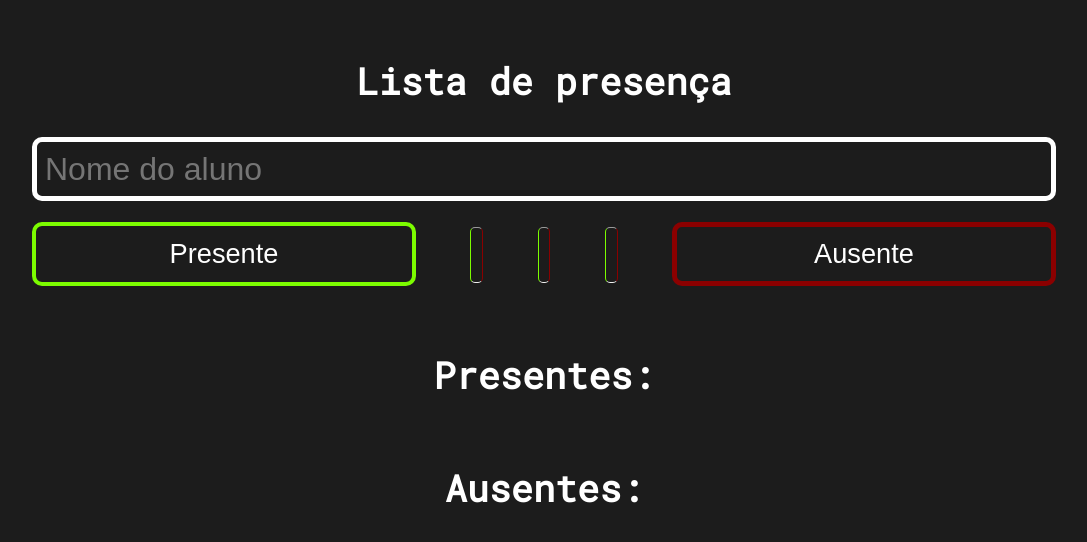
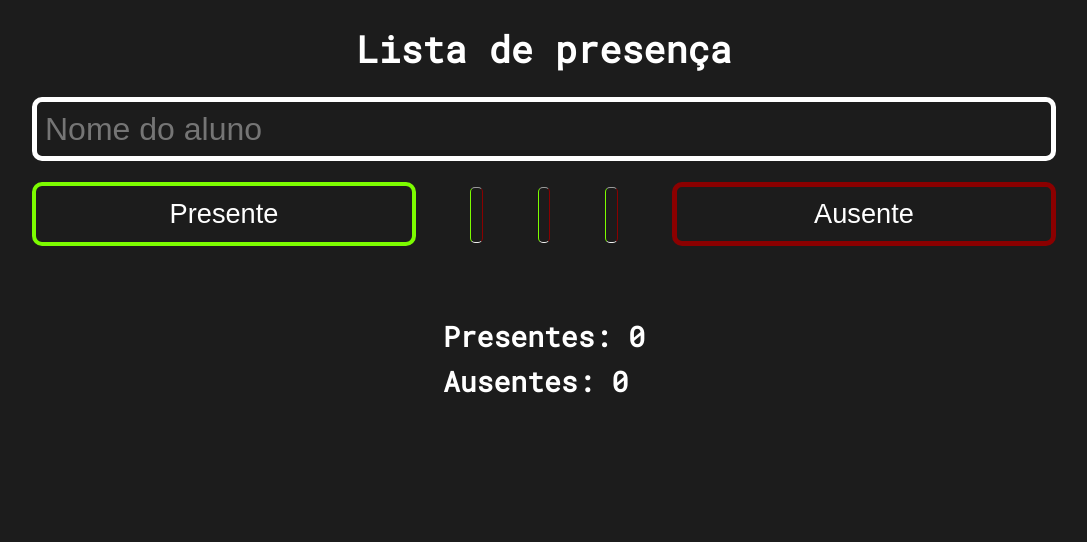
Before and after one commit to Lucas-beserra/Presence-list, a React (Vite) app: page / in a window 1280 px wide. Shown: the top 542 px of the page, without its empty margins (96-1183 px from the left). Built offline with nearby package versions, Linux system fonts and the light colour scheme.

Commit message:
Adicionada a função de exibir o total de presentes e ausentes

```diff
--- a/src/Pages/Home/Home.jsx
+++ b/src/Pages/Home/Home.jsx
@@ -10,6 +10,8 @@ export function Home() {
   const [studentName, setStudentName] = useState()
   const [presentStudents, setPresentStudents] = useState([])
   const [absentStudents, setAbsentStudents] = useState([])
+  const [presentTotal, setPresentTotal] = useState(0)
+  const [absentTotal, setAbsentTotal] = useState(0)
 
   function handleAddPresentStudent() {
     const newStudent = {
@@ -22,6 +24,7 @@ export function Home() {
     }
 
     setPresentStudents(prevState => [...prevState, newStudent])
+    setPresentTotal( presentTotal + 1)
   }
 
   function handleAddAbsentStudent() {
@@ -35,6 +38,7 @@ export function Home() {
     }
 
     setAbsentStudents(prevState => [...prevState, newStudent])
+    setAbsentTotal(absentTotal + 1)
   }
 
   return (
@@ -64,7 +68,10 @@ export function Home() {
           >Ausente</button>
       </div>
 
-      <h3>Presentes:</h3>
+      <div className="total">
+        <h3>Presentes: {presentTotal}</h3>
+        <h3>Ausentes: {absentTotal}</h3>
+      </div>
 
       {presentStudents.map(student => (
         <CardPresence
@@ -74,8 +81,6 @@ export function Home() {
           )
         )
       }
-
-      <h3>Ausentes:</h3>
 
       {absentStudents.map(student => (
         <CardAbsence
--- a/src/Pages/Home/styles/style-desktop.css
+++ b/src/Pages/Home/styles/style-desktop.css
@@ -8,10 +8,20 @@
        margin-top: 3vh;
     }
 
-    .Home h1, h3 {
+    .Home h1 {
         color: #fff;
-        margin: 2rem auto;
+        margin-bottom: 1.5rem;
         font-size: 2.3rem;
+    }
+
+    .total {
+        display: flex;
+        flex-direction: column;
+        gap: 0.5rem;
+        margin: 2.5rem auto;
+        font-size: 1.5rem;
+        color: #fff;
+
     }
 
     .Home input {
--- a/src/Pages/Home/styles/style-mobile.css
+++ b/src/Pages/Home/styles/style-mobile.css
@@ -5,17 +5,22 @@
        align-items: center;
        justify-content: center;
        flex-direction: column;
-       //margin-top: 0;
     }
 
-    .Home h1, h3 {
+    .Home h1 {
         color: #fff;
-        margin: 2rem auto;
+        margin-bottom: 1rem;
         font-size: 1.7rem;
     }
 
-    .Home h3 {
-        font-size: 1.5rem;
+    .total {
+        display: flex;
+        flex-direction: column;
+        gap: 0.5rem;
+        margin: 2.5rem auto;
+        font-size: 1.3rem;
+        color: #fff;
+
     }
 
     .Home input {
```
